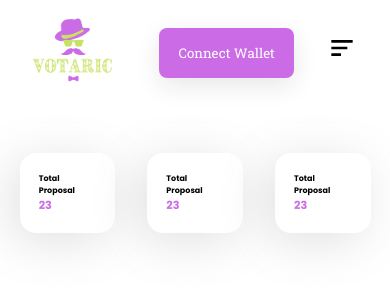
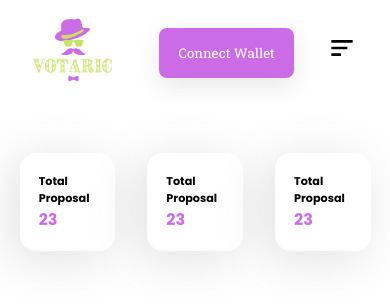
Before and after one commit to AfolabiOlajide/Votaric, a React (Create React App) app: page /proposals in a window 390 px wide. Shown: the top 304 px of the page. Built offline with nearby package versions, Linux system fonts and the light colour scheme.

Commit message:
added Proposal Widgets - updated font size

```diff
--- a/src/pages/Proposals.css
+++ b/src/pages/Proposals.css
@@ -15,11 +15,11 @@
 	} */
 
 	.proposals .widgets .widget h1 {
-		font-size: 0.7rem;
+		font-size: 1rem;
 	}
 
 	.proposals .widgets .widget h3 {
-		font-size: 0.5rem;
+		font-size: 0.7rem;
 	}
 
 	.proposals .widgets .widget {
```
